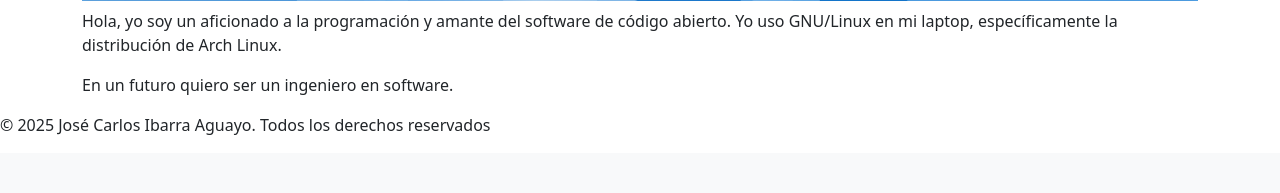
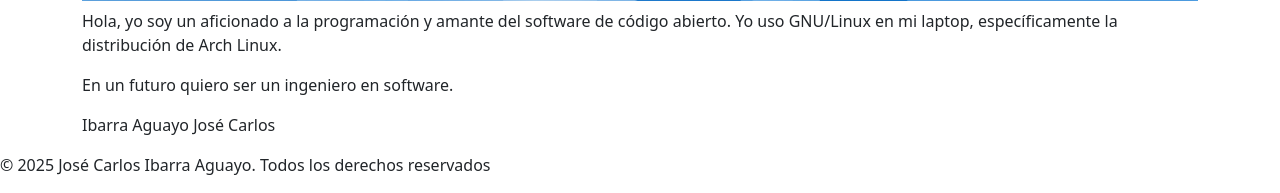
Before and after one commit to Ibarrita/IAJC-250810, a Flask app: page /acercade in a window 1280 px wide. Shown: the part 793-986 px from the top of the page. Before the commit the page ends 928 px from the top, so only its background shows below. Run offline with Flask 3, Linux system fonts and the light colour scheme.

Commit message:
mi nombre

```diff
--- a/templates/acercade.html
+++ b/templates/acercade.html
@@ -10,5 +10,6 @@
     </div>
     <p>Hola, yo soy un aficionado a la programación y amante del software de código abierto. Yo uso GNU/Linux en mi laptop, específicamente la distribución de Arch Linux.</p>
     <p>En un futuro quiero ser un ingeniero en software.</p>
+    <p>Ibarra Aguayo José Carlos</p>
 </section>
 {%endblock%}
```
